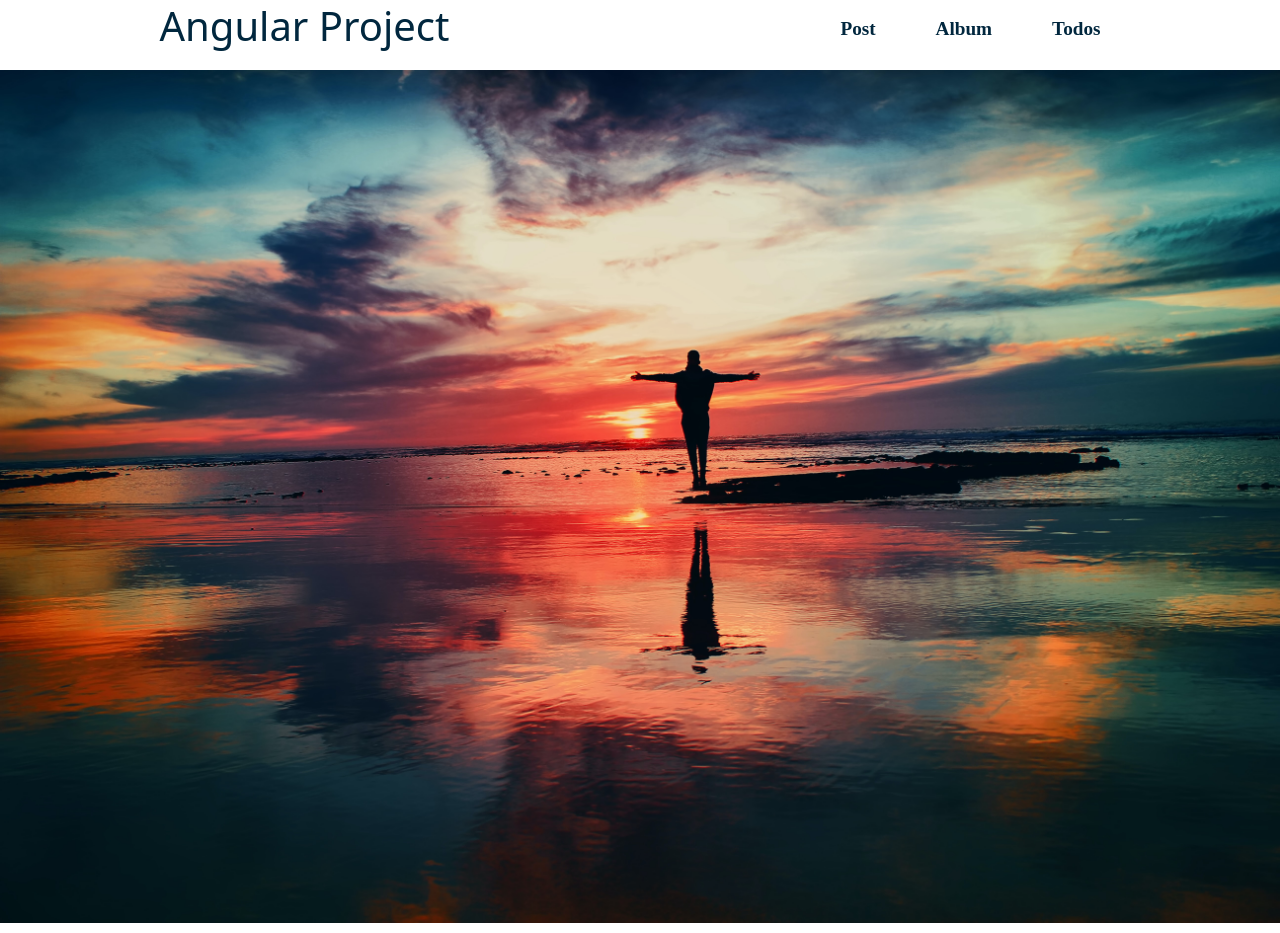
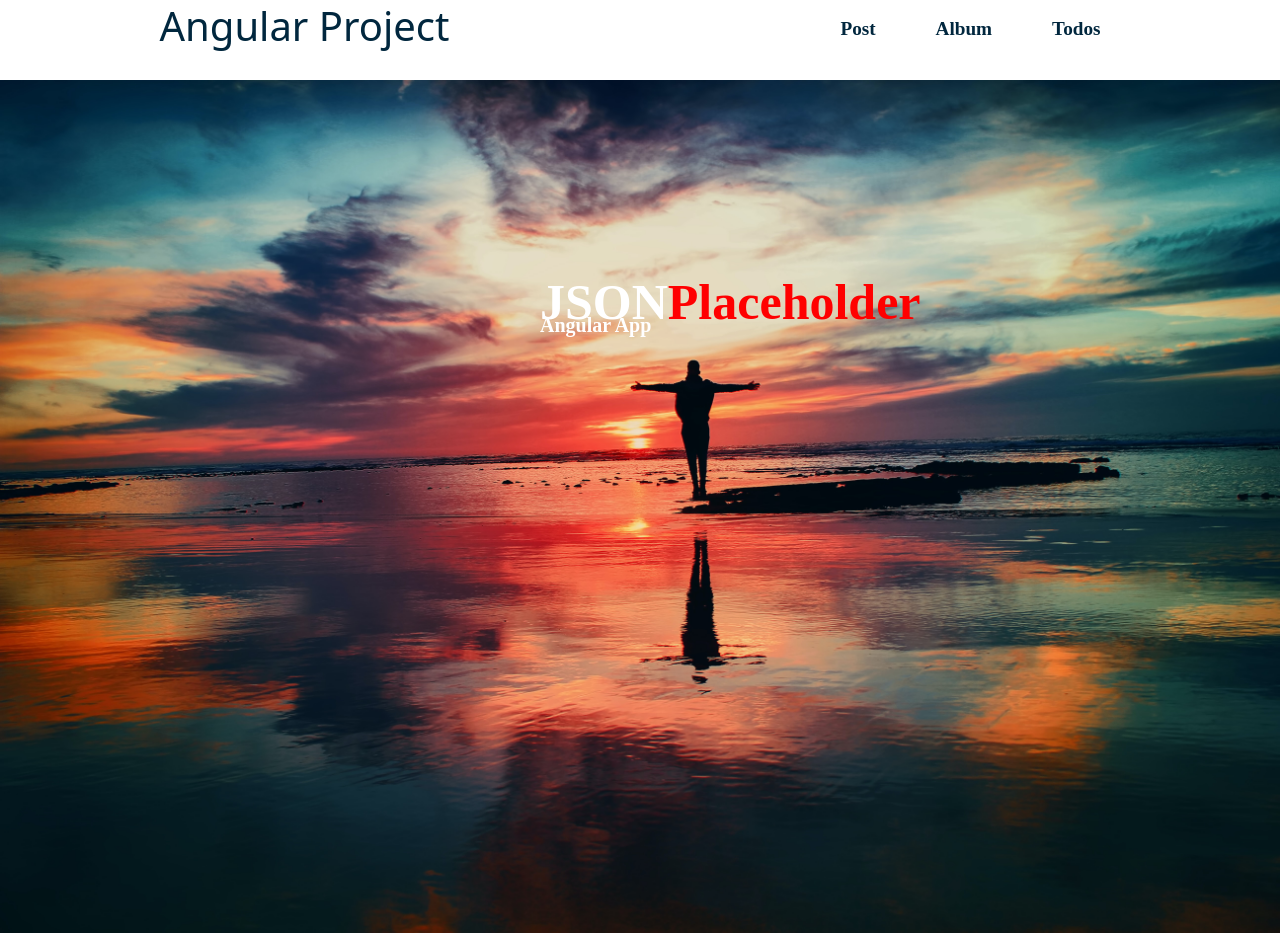
Before and after one commit to crackbeka/Final-project, an Angular app: page /home in a window 1280 px wide. Built offline with nearby package versions, Linux system fonts and the light colour scheme.

Commit message:
more css :+1:

```diff
--- a/src/app/albums/albums.component.scss
+++ b/src/app/albums/albums.component.scss
@@ -2,8 +2,8 @@
   border: 1px solid blue;
   border-radius: 8px;
   overflow: scroll;
-  width: 50%;
-  height: 400px;
+  width: 70%;
+  height: 600px;
   margin: 5rem auto;
 }
 
@@ -13,7 +13,7 @@
   align-items: center;
   background-color: #01273e;
   color: white;
-  padding: 0;
+  padding: 20px;
   margin-bottom: 10px;
   height: 40px;
 }
--- a/src/app/app.component.html
+++ b/src/app/app.component.html
@@ -3,13 +3,13 @@
   <div class="header-list">
     <ul>
       <li>
-        <a routerLink="/posts">Post </a>
+        <a routerLink="/posts" routerLinkActive="class">Post </a>
       </li>
       <li>
-        <a routerLink="/albums">Album </a>
+        <a routerLink="/albums" routerLinkActive="class">Album </a>
       </li>
       <li>
-        <a routerLink="/todos">Todos </a>
+        <a routerLink="/todos" routerLinkActive="class">Todos </a>
       </li>
     </ul>
   </div>
--- a/src/app/app.component.scss
+++ b/src/app/app.component.scss
@@ -32,9 +32,8 @@ header {
   font-size: larger;
 }
 
-.header-list ul li a:hover {
-  background-color: #01273e;
-  color: white;
+.class {
+  background-color: rgb(207, 35, 35);
   padding: 20px;
   border-radius: 8px;
   transition: 0.3s all ease;
--- a/src/app/home/home.component.html
+++ b/src/app/home/home.component.html
@@ -1,5 +1,10 @@
 <header>
   <div class="back">
+    <div class="title">
+      <h1>JSON <span>Placeholder</span></h1>
+      <p>Angular App</p>
+    </div>
+
     <img
       src="/assets/images/mohamed-nohassi-odxB5oIG_iA-unsplash.jpg"
       alt="#"
--- a/src/app/home/home.component.scss
+++ b/src/app/home/home.component.scss
@@ -6,3 +6,39 @@
   position: relative;
   z-index: -1;
 }
+
+.title {
+  width: 200px;
+  height: auto;
+  margin: 20px auto;
+}
+
+.title h1 {
+  font-family: "Times New Roman", Times, serif;
+  font-size: 50px;
+  font-weight: bolder;
+  margin-top: 15%;
+  position: absolute;
+  z-index: 1;
+  color: white;
+}
+
+.title span {
+  font-family: "Times New Roman", Times, serif;
+  font-size: 50px;
+  font-weight: bolder;
+  color: red;
+  position: absolute;
+  z-index: 1;
+}
+
+.title p {
+  font-family: "Times New Roman", Times, serif;
+  text-align: center;
+  font-size: 20px;
+  font-weight: bolder;
+  margin-top: 18%;
+  position: absolute;
+  z-index: 1;
+  color: white;
+}
--- a/src/app/post/post.component.scss
+++ b/src/app/post/post.component.scss
@@ -2,9 +2,9 @@
   border: 1px solid blue;
   border-radius: 8px;
   overflow: scroll;
-  width: 50%;
+  width: 60%;
   height: 400px;
-  margin: 20px auto;
+  margin: 3rem auto;
   padding: 0;
 }
 
@@ -18,7 +18,7 @@
   align-items: center;
   background-color: #01273e;
   color: white;
-  padding: 0;
+  padding: 20px 5rem 20px 5rem;
   margin-bottom: 10px;
   height: 40px;
 }
```
